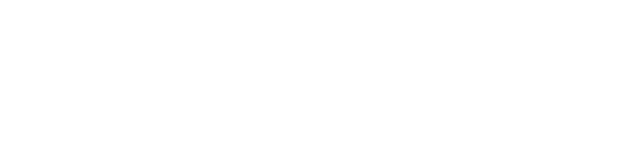
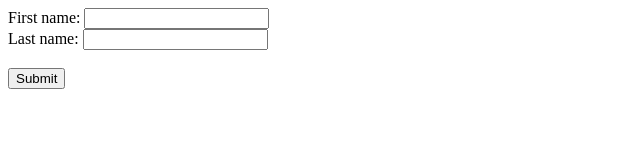
Before and after one commit to krabproject/krabproject.github.io, a plain HTML site: page index.html in a window 1280 px wide. Shown: the whole page, without its empty margins (0-640 px from the left). Drawn offline with Linux system fonts and the light colour scheme.

Commit message:
update index

```diff
--- a/index.html
+++ b/index.html
@@ -3,9 +3,19 @@
     <meta charset="UTF-8">
     <meta http-equiv="X-UA-Compatible" content="IE=edge">
     <meta name="viewport" content="width=device-width, initial-scale=1.0">
-    <title>Document</title>
+    <title>my site</title>
 </head>
 <body>
+    <form id="frm1" action="/action_page.php">
+        First name: <input type="text" name="fname"><br>
+        Last name: <input type="text" name="lname"><br><br>
+        <input type="button" onclick="myFunction()" value="Submit">
+      </form>
 
+      <script>
+      function myFunction() {
+        document.getElementById("frm1").submit();
+      }
+      </script>
 </body>
 </html>
```
